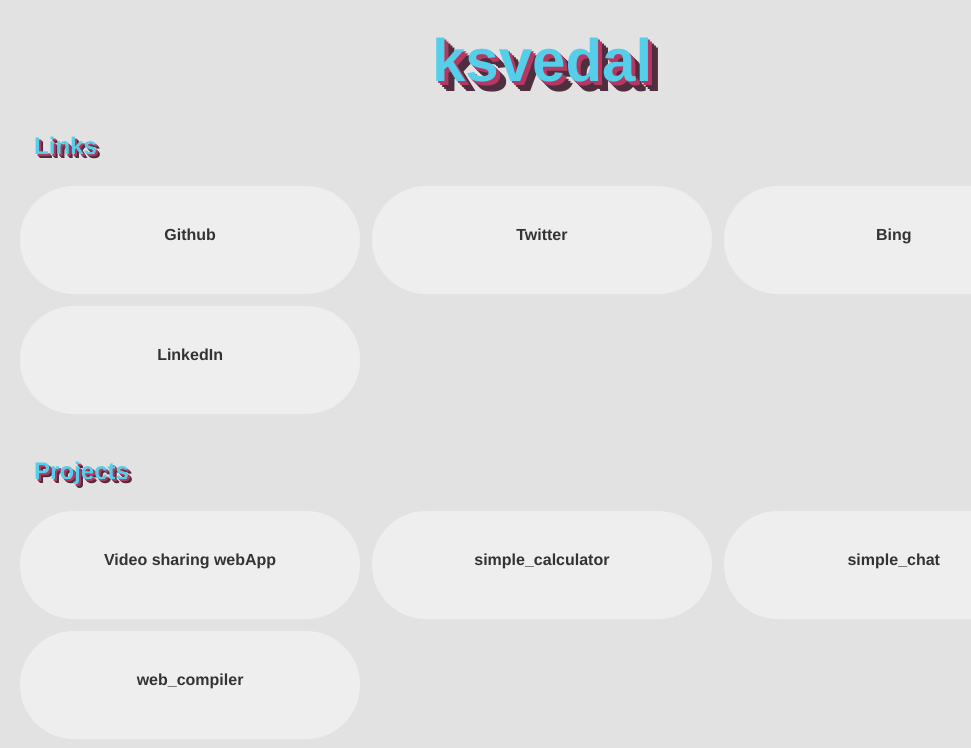
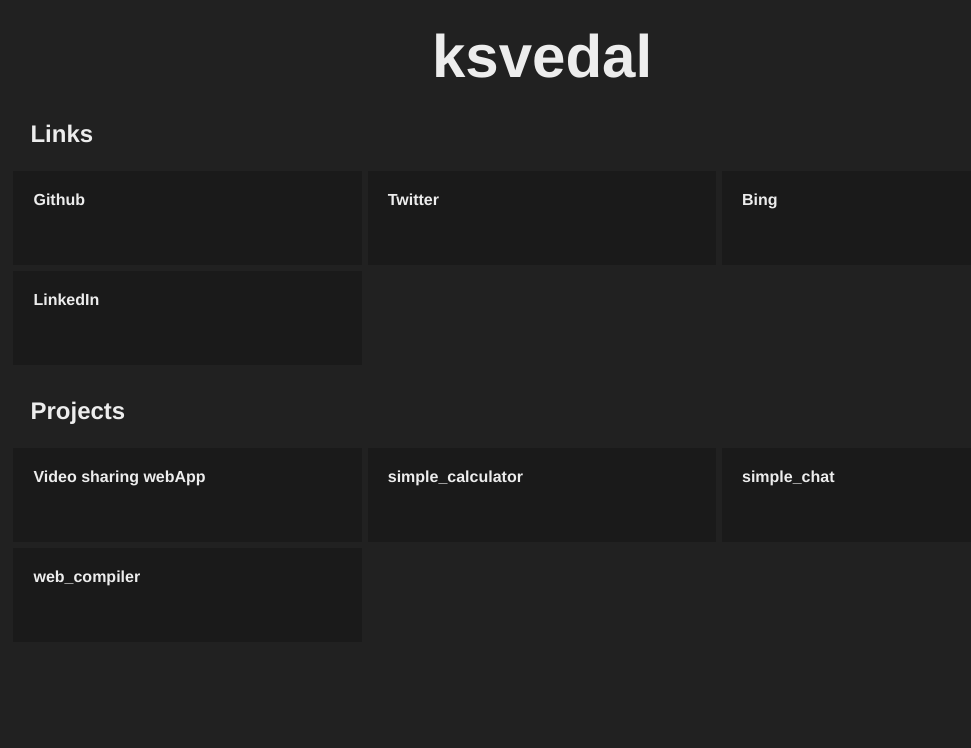
Before and after one commit to ksvedal/homepage, a plain HTML site: page index.html in a window 1280 px wide. Shown: the whole page, without its empty margins (98-1069 px from the left). Drawn offline with Linux system fonts and the light colour scheme.

Commit message:
fixed some css.

```diff
--- a/style.css
+++ b/style.css
@@ -1,27 +1,24 @@
 :root {
+    --primary-color: #212121;
+    --secondary-color: #1a1a1a;
+    --tertiary-color: #101010;
+    --text-color: #ededed;
+    --pop-color: #f6efa8;
+
+    /* Border Styling */
+    --border-radius: 0px;
+    --border: 3px solid;
+
+    /* Content Space Styling */
+    --space: 2px;
+}
+
+.dark-mode {
     --primary-color: #e2e2e2;
     --secondary-color: #eeeeee;
     --tertiary-color: #cacaca;
     --text-color: #333333;
-    --pop-color: #b63862;
-    --pop-color-fade: #4f2f3f;
-    --opo-color: #54cee9;
-
-    /* Border Styling */
-    --border-radius: 100px;
-    --border: 6px solid;
-
-    /* Content Space Styling */
-    --space: 6px;
-}
-
-.dark-mode {
-    --primary-color: #212121;
-    --secondary-color: #1a1a1a;
-    --tertiary-color: #101010;
-    --text-color: #ededed;
-    --pop-color: #80cbc4;
-    --pop-color-fade: #fff8e3;
+    --pop-color: #3879b6;
 }
 
 body {
@@ -43,23 +40,15 @@ h1 {
     margin-bottom: 0;
     text-align: center;
     font-size: 40px;
-	color: var(--opo-color);
+	color: var(--text-color);
 	font-weight: 700;
-    text-shadow:2px 2px 0px var(--pop-color),
-                4px 4px 0px var(--pop-color),
-                6px 6px 0px var(--pop-color-fade),
-                8px 8px 0px var(--pop-color-fade),
-                10px 10px 0px var(--pop-color-fade);
-            }
+}
 
 h2 {
     padding-top: 5px;
     padding-left: 20px;
-    color: var(--opo-color);
+    color: var(--text-color);
 	font-weight: 700;
-    text-shadow:2px 2px 0px var(--pop-color),
-                3px 3px 0px var(--pop-color-fade),
-                4px 4px 0px var(--pop-color-fade)
 }
 
 /* Mobile: */
@@ -100,9 +89,6 @@ h2 {
 
 /* BUTTONS */
 .button {
-    padding: 40px;
-    min-height: 120px;
-    max-height: 120px;
     outline: 0;
     cursor: pointer;
     color: var(--text-color);
@@ -114,12 +100,14 @@ h2 {
     text-decoration: none;
     border-radius: var(--border-radius);
     border: var(--border) var(--primary-color);
-    text-align: center;
     word-wrap: break-word;
+    padding: 20px;
+    min-height: 100px;
+    max-height: 100px;
 }
 
 .button:hover {
     background-color: var(--pop-color);
-    color: var(--opo-color);
+    color: var(--primary-color);
     border: var(--border) var(--pop-color);
 }
```
